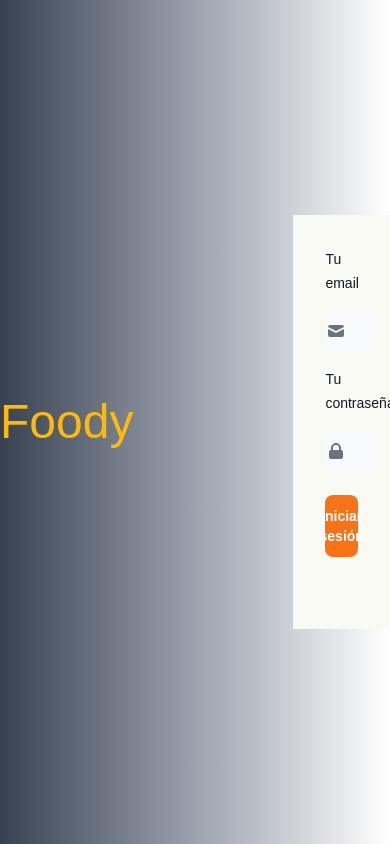
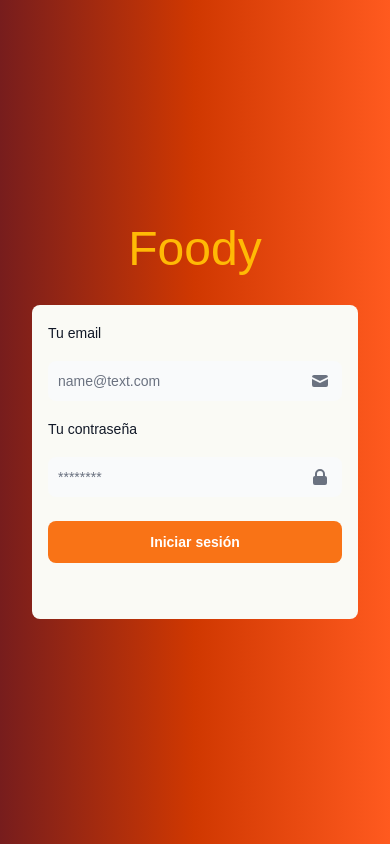
Before and after one commit to No-Country-simulation/c24-39-t-webapp, a Next.js app in the folder frontend/: page /login in a window 390 px wide. Built offline with nearby package versions, Linux system fonts and the light colour scheme.

Commit message:
Diseña responsivamente /login

```diff
--- a/frontend/src/app/login/page.tsx
+++ b/frontend/src/app/login/page.tsx
@@ -33,11 +33,11 @@ export default function LoginPage() {
   }
 
   return (
-    <section className="w-full h-screen flex justify-center items-center gap-40 bg-gradient-to-r from-gray-700 via-gray-400 to-white">
+    <section className="w-full h-screen flex flex-col md:flex-row justify-center items-center gap-8 md:gap-40 bg-gradient-to-r from-orange-900 via-orange-600 to-orange-500 p-8">
       <h1 className="text-5xl text-[#FFBA05] font[var(--lobster)]">Foody</h1>
       <form
         action={handleSubmit} noValidate
-        className="flex flex-col gap-4 bg-[#FAFAF5] w-2/6 h-auto p-8 box-border overflow-hidden justify-between"
+        className="flex flex-col gap-4 bg-[#FAFAF5] w-full max-w-md p-4 md:p-8 box-border overflow-hidden justify-between max-h-screen rounded-lg"
       >
         <div className="flex flex-col gap-2">
           <div className="mb-2 block">
```
